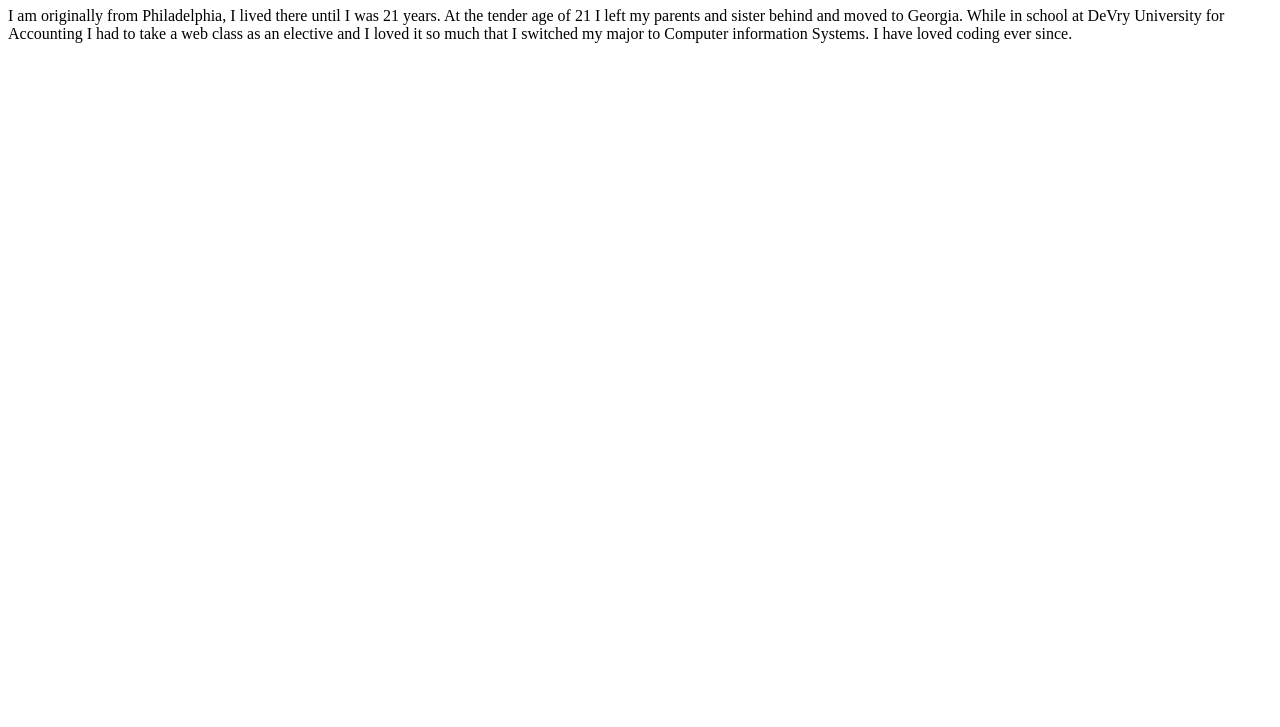
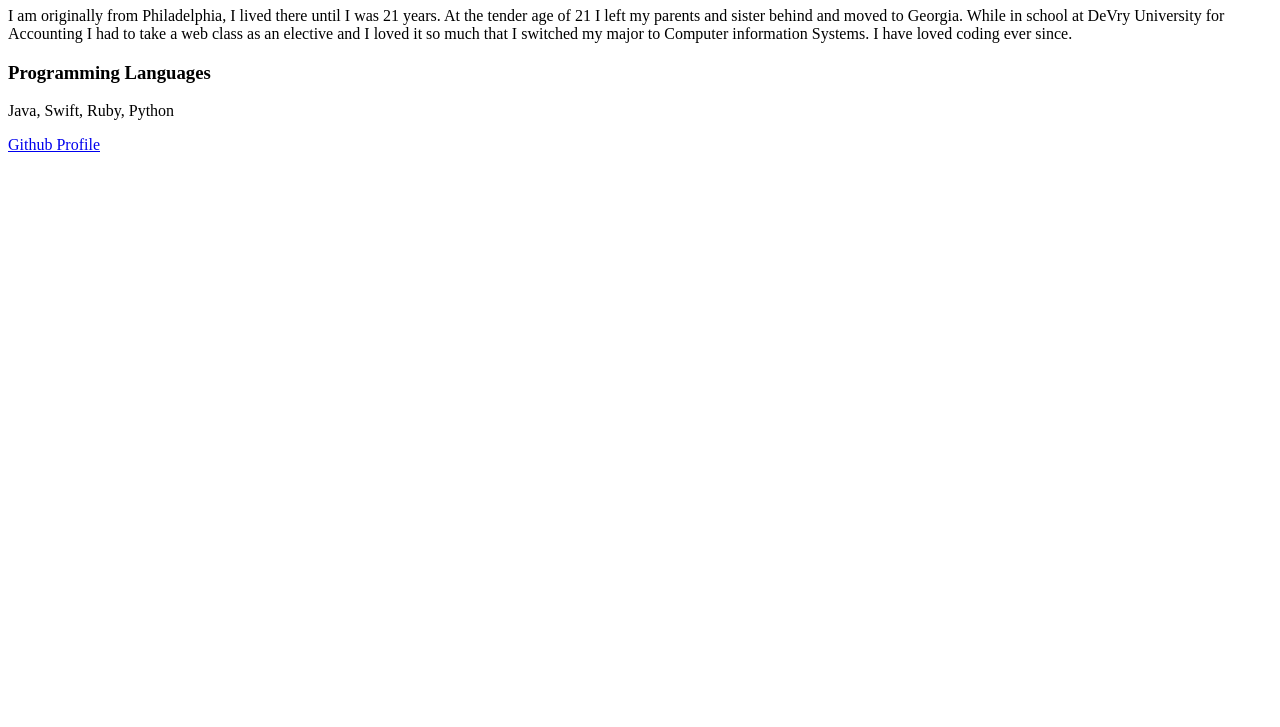
Before and after one commit to adrbin42/Git-skills, a plain HTML site: page index.html in a window 1280 px wide. Shown: the part 73-800 px from the top of the page. Drawn offline with Linux system fonts and the light colour scheme.

Commit message:
bio and languages

```diff
--- a/index.html
+++ b/index.html
@@ -12,5 +12,9 @@
       I had to take a web class as an elective and I loved it so much
       that I switched my major to Computer information Systems. I have loved
       coding ever since.</p>
+
+    <h3>Programming Languages</h3>
+    <p>Java, Swift, Ruby, Python</p>
+    <a href="https://github.com/adrbin42">Github Profile</a>
   </body>
 </html>
```
